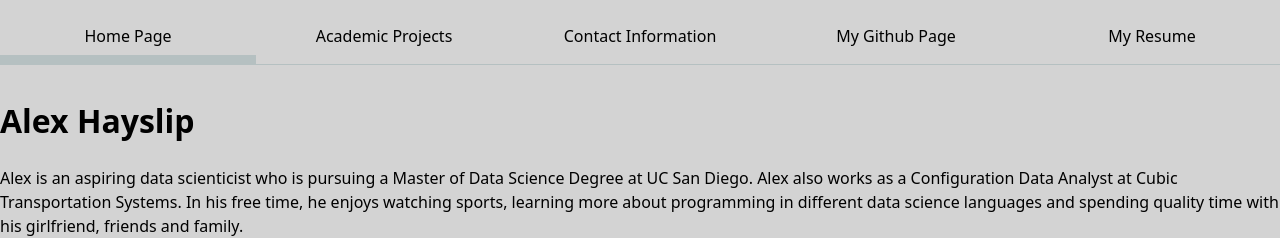
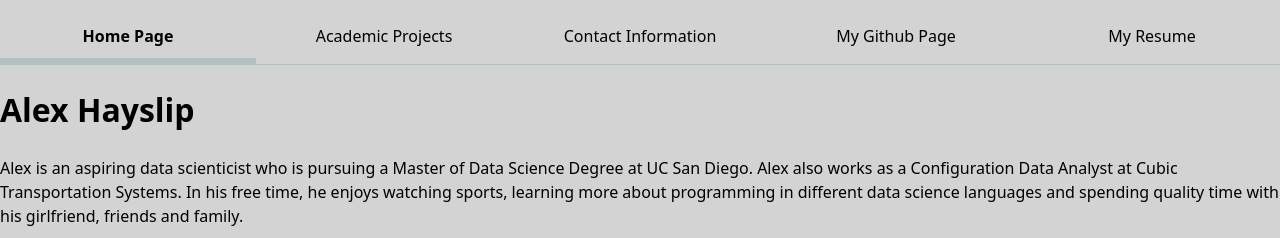
Before and after one commit to alhayslip/portfolio, a plain HTML site: page index.html in a window 1280 px wide. Shown: the top 238 px of the page. Drawn offline with Linux system fonts and the light colour scheme.

Commit message:
Lab 2 Commit
Commit

```diff
--- a/styles.css
+++ b/styles.css
@@ -1,3 +1,5 @@
+
+
 body {
   font-family: arial;
   max-width: 3000px;
@@ -8,9 +10,8 @@ body {
 
 nav {
   display: flex;
-  justify-content: space-evenly;
   border-bottom: solid 1px oklch(80% 3% 200);
-  margin-bottom: 2em;
+  margin-bottom: 1em;
 }
 nav a {
   flex: 1;
@@ -22,13 +23,14 @@ nav a {
 }
 
 nav a.current{
-  border-bottom: 0.6em solid oklch(80% 3% 200);
-  padding-bottom: 0.2em;
+  border-bottom: 0.4em solid oklch(80% 3% 200);
+  padding-bottom: 0.1em;
+  font-weight: bold;
 }
 
 nav a:hover {
-  border-bottom: 0.8em solid var(--color-accent);
-  background-color: oklch(from var(--color-accent) 95% 5% h);
+  border-bottom: 0.4em solid var(--color-accent);
+  padding-bottom: 0.1em;
 }
 
 :root{
```
